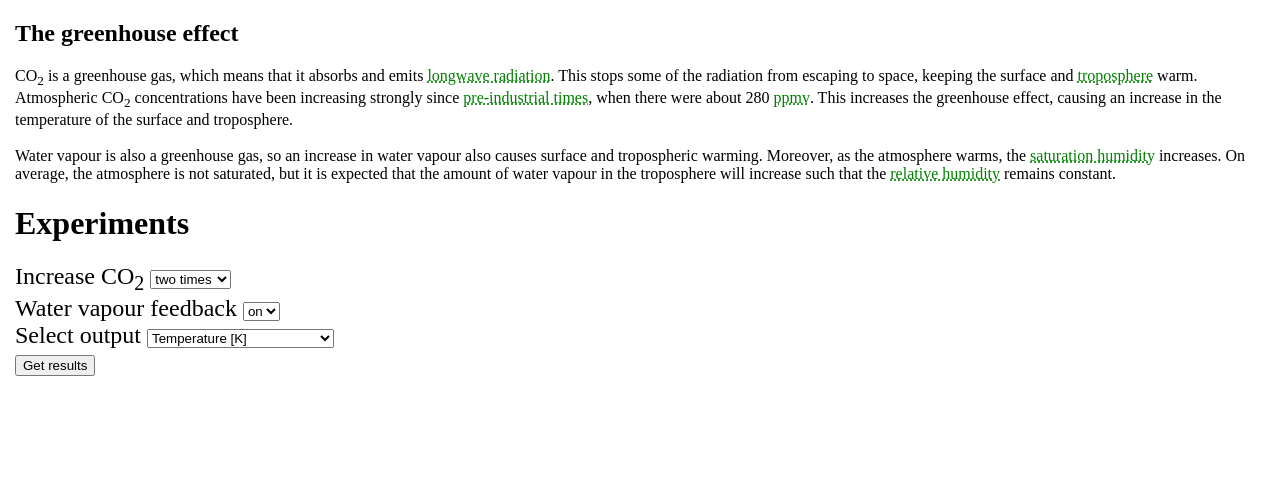
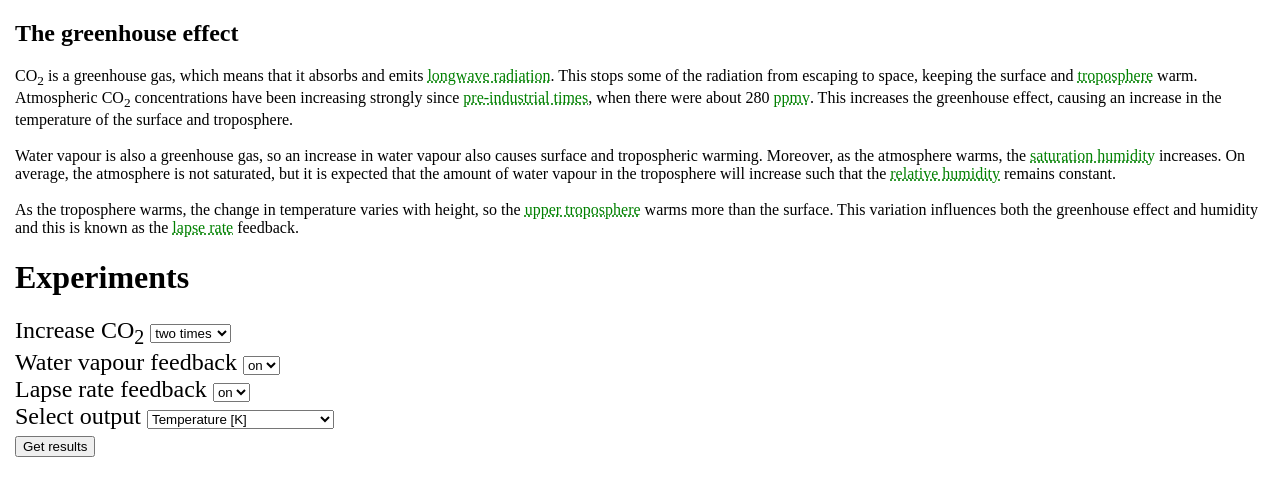
Before and after one commit to lkluft/konrad-website, a Flask app: page /co2_exp in a window 1280 px wide. Shown: the top 496 px of the page. Run offline with Flask 2, Linux system fonts and the light colour scheme.

Commit message:
Include CO2 experiments with fixed lapserate

```diff
--- a/app.py
+++ b/app.py
@@ -20,19 +20,19 @@ def plot_interactive_png():
 @app.route('/co2_exp', methods=['GET', 'POST'])
 def co2_exp():
     if request.method == 'GET':
-        state = {'exp1': 'co2x2', 'exp2': '', 'output': 'T'}
+        state = {'exp1': 'co2x2', 'exp2': '', 'exp3': '', 'output': 'T'}
         # send the user the form
         return render_template('CO2exp.html', state=state)
     elif request.method == 'POST':
         # read form data and check data type
         exp1 = request.form.get('exp1')
         exp2 = request.form.get('exp2')
-        print(exp1, exp2, type(exp2))
+        exp3 = request.form.get('exp3')
         output = request.form.get('output')
-        T, z, xlabel, xunits = model_run(exp1+exp2, output)
+        T, z, xlabel, xunits = model_run(exp1+exp2+exp3, output)
         SST0 = get_comparison(output, SST=True)
         mpld3_html = plot_interactive_png()
-        state = {'exp1': exp1, 'exp2': exp2, 'output': output}
+        state = {'exp1': exp1, 'exp2': exp2, 'exp3': exp3, 'output': output}
         if output == 'T':
             return render_template(
                 'SurfaceTemperature.html', SST_diff=T[0]-SST0, plot=mpld3_html,
--- a/templates/CO2exp.html
+++ b/templates/CO2exp.html
@@ -40,7 +40,18 @@
         the amount of water vapour in the troposphere will increase such that the
         <abbr title="a fraction of the saturation humidity" tabindex="-1">relative humidity</abbr>
         remains constant.
-    </div></font>
+    </div><br />
+    <div>
+        As the troposphere warms, the change in temperature varies with height,
+        so the
+        <abbr title="around 10 km" tabindex="-1">upper troposphere</abbr>
+        warms more than the surface.
+        This variation influences both the greenhouse effect and humidity
+        and this is known as the
+        <abbr title="how quickly temperature decreases with increasing height"
+              tabindex="-1">lapse rate</abbr>
+        feedback.
+        </div></font>
     <h1>Experiments</h1>
     <form method="post">
         <font size=5>
@@ -58,6 +69,13 @@
                 <option value="_fvmr" {% if state.exp2 =='_fvmr' %} SELECTED{% endif %}>off</option>
             </select>
         </div>
+        <div>
+            <label for="exp3">Lapse rate feedback</label>
+            <select name="exp3">
+                <option value="" {% if state.exp3 =='' %} SELECTED{% endif %}>on</option>
+                <option value="_flapse" {% if state.exp3 =='_flapse' %} SELECTED{% endif %}>off</option>
+            </select>
+        </div>
             {% include 'SelectOutput.html' %}
         <div>
             <button type="submit">Get results</button>
```
Also changed, not shown: 1 other file.
